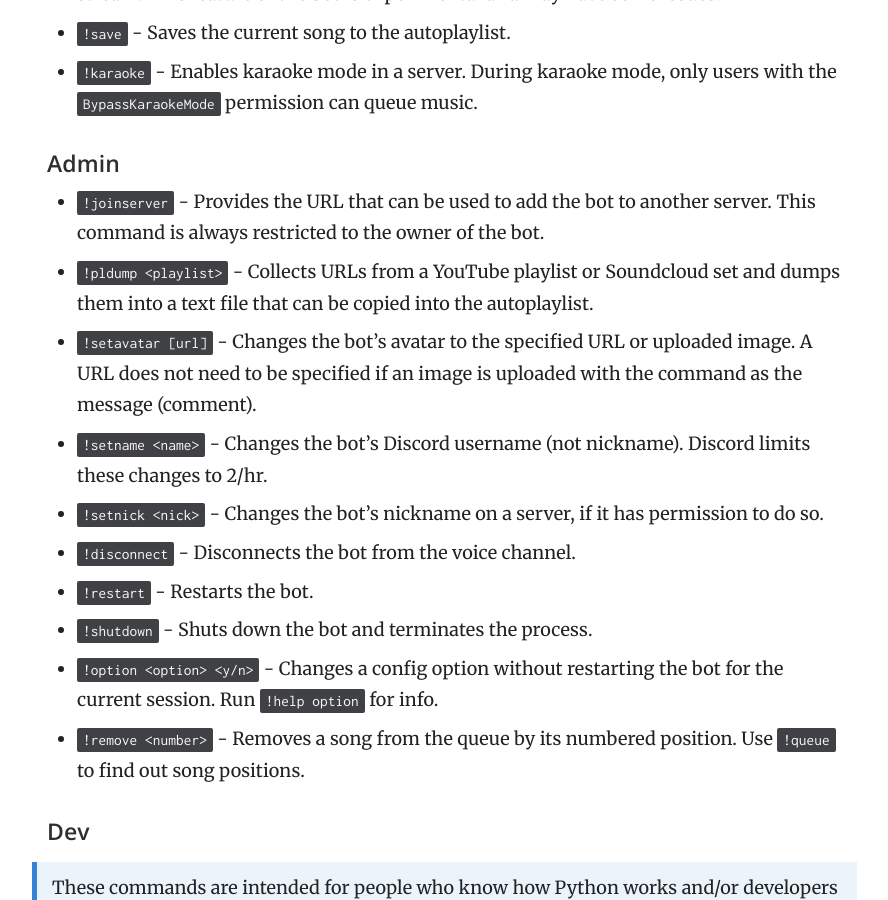
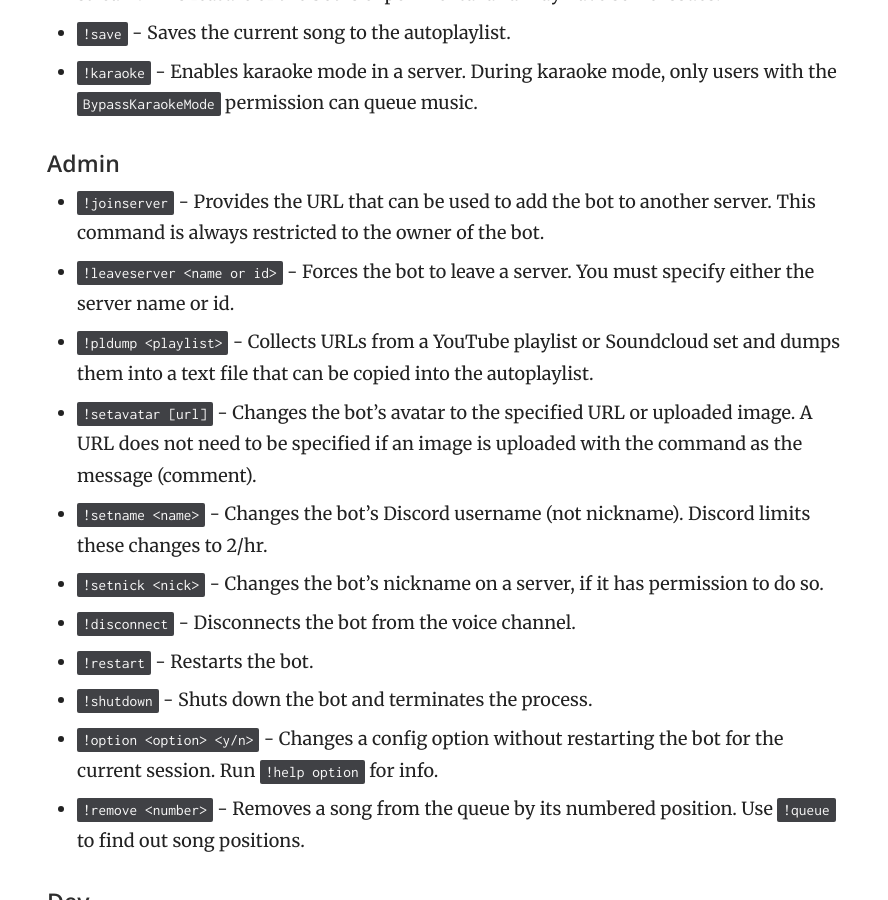
Before and after one commit to Just-Some-Bots/MusicBot, a Jekyll site: the page built from _docs/using/commands.md, in a window 1280 px wide and 900 px high, scrolled down 1513 px. Shown: the whole window, without its empty margins (343-1231 px from the left). Built offline with Jekyll 4.4.1, drawn with Linux system fonts in a browser that asks for light colours.

Commit message:
Add leaveserver docs

```diff
--- a/_docs/using/commands.md
+++ b/_docs/using/commands.md
@@ -33,6 +33,7 @@ This is a list of the commands that can be used to control the MusicBot. You can
 #### Admin
 
 - `!joinserver` - Provides the URL that can be used to add the bot to another server. This command is always restricted to the owner of the bot.
+- `!leaveserver <name or id>` - Forces the bot to leave a server. You must specify either the server name or id.
 - `!pldump <playlist>` - Collects URLs from a YouTube playlist or Soundcloud set and dumps them into a text file that can be copied into the autoplaylist.
 - `!setavatar [url]` - Changes the bot's avatar to the specified URL or uploaded image. A URL does not need to be specified if an image is uploaded with the command as the message (comment).
 - `!setname <name>` - Changes the bot's Discord username (not nickname). Discord limits these changes to 2/hr.
```
